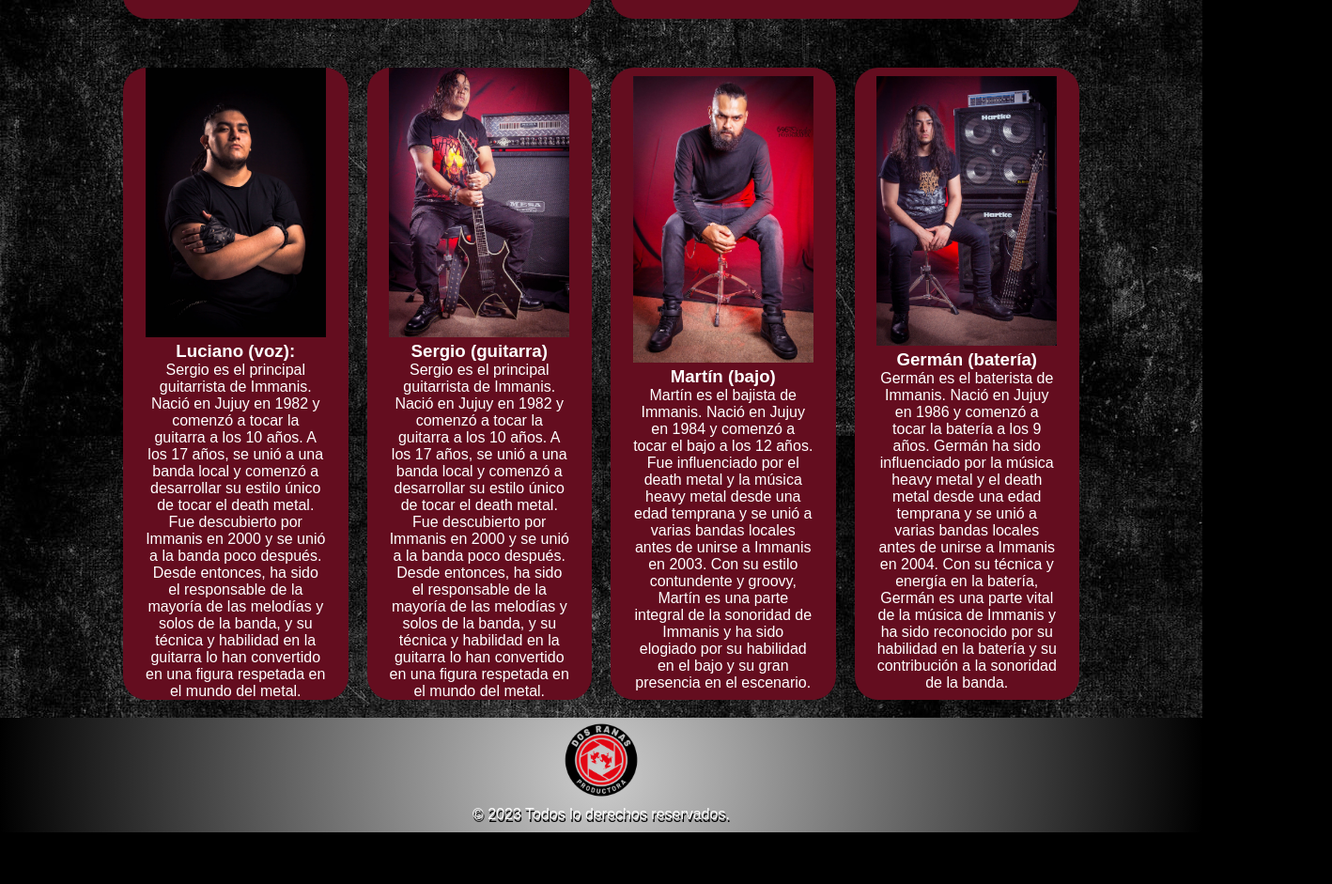
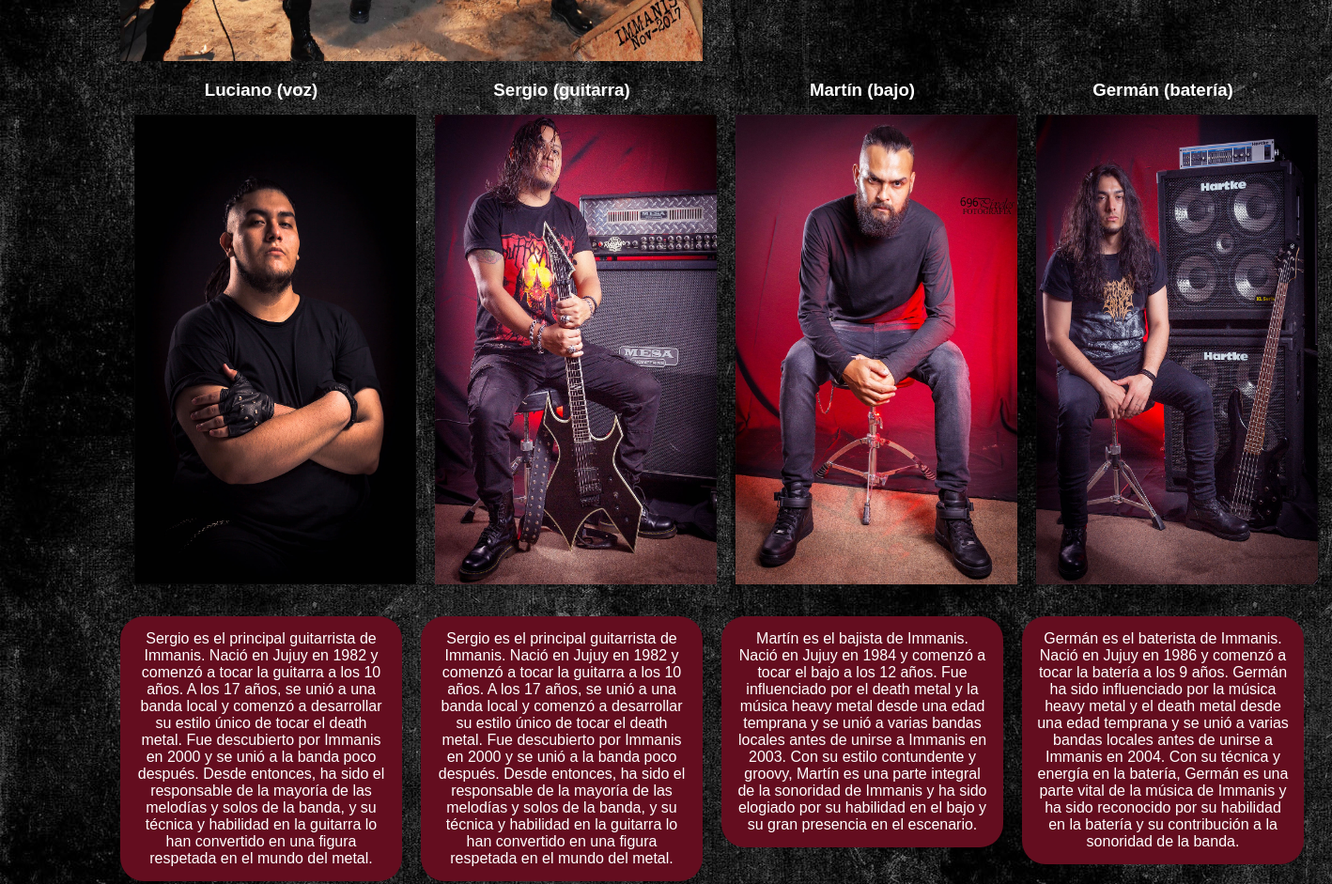
Before and after one commit to fherrera2190/Coderhouse-Proyecto-Final-WebDeveloper-MiprimeraWeb, a plain HTML site: page secciones/biografia.html in a window 1280 px wide. Shown: the part 664-1605 px from the top of the page at 94% size, 1418 px wide, since content can reach past the window. Before the commit the page ends 1550 px from the top, so only its background shows below. Drawn offline with nearby package versions, Linux system fonts and the light colour scheme.

Commit message:
Merge branch 'main' of https://github.com/fherrera2190/PreEntrega2HerreraFernando

```diff
--- a/css/estilos.css
+++ b/css/estilos.css
@@ -118,13 +118,27 @@
 .main-biografia {
   text-align: center; }
   .main-biografia .grid-padre-bio {
-    padding: 3px;
     width: 80%;
     margin: auto;
     display: flex;
     flex-direction: column; }
+  .main-biografia p {
+    border-radius: 25px;
+    background-color: #640d1f;
+    padding: 5%;
+    margin: 5% 0px; }
   .main-biografia .img-bio {
-    width: 100%; }
+    width: 100%;
+    height: 100%; }
+  .main-biografia .img-int {
+    margin: 5%;
+    width: 200px;
+    height: 300px; }
+
+@media (min-width: 768px) {
+  .card-container {
+    display: flex;
+    align-items: center; } }
 
 @media (min-width: 1024px) {
   .grid-padre-bio {
@@ -136,66 +150,20 @@
  "integrante1 integrante2 integrante3 integrante4";
     border-radius: 25px; }
   .foto1 {
-    margin: 1rem 0px;
-    grid-area: foto1;
-    border-radius: 25px;
-    background-color: #640d1f; }
+    grid-area: foto1; }
   .biografia {
     grid-area: biografia;
     padding: 1.5rem;
     margin: 1rem 0px;
     display: flex;
     flex-direction: column;
-    justify-content: center;
-    border-radius: 25px;
-    background-color: #640d1f; }
-  .integrante1 {
-    margin: 1rem 0px;
-    display: flex;
-    flex-direction: column;
-    justify-content: center;
-    grid-area: integrante1;
-    border-radius: 25px;
-    background-color: #640d1f; }
-    .integrante1 div {
-      margin: auto;
-      width: 80%; } }
-
-.integrante2 {
-  margin: 1rem 0px;
-  display: flex;
-  flex-direction: column;
-  justify-content: center;
-  grid-area: integrante2;
-  border-radius: 25px;
-  background-color: #640d1f; }
-  .integrante2 div {
-    margin: auto;
-    width: 80%; }
-
-.integrante3 {
-  margin: 1rem 0px;
-  display: flex;
-  flex-direction: column;
-  justify-content: center;
-  grid-area: integrante3;
-  border-radius: 25px;
-  background-color: #640d1f; }
-  .integrante3 div {
-    margin: auto;
-    width: 80%; }
-
-.integrante4 {
-  margin: 1rem 0px;
-  display: flex;
-  flex-direction: column;
-  justify-content: center;
-  grid-area: integrante4;
-  border-radius: 25px;
-  background-color: #640d1f; }
-  .integrante4 div {
-    margin: auto;
-    width: 80%; }
+    justify-content: center; }
+  .img-int {
+    margin: 5%;
+    width: 300px !important;
+    height: 500px !important; }
+  .card-container {
+    display: block; } }
 
 .main-eventos h1 {
   color: #838304;
--- a/scss/secciones/_main-biografia.scss
+++ b/scss/secciones/_main-biografia.scss
@@ -4,19 +4,38 @@
   text-align: center;
 
   .grid-padre-bio {
-    padding: 3px;
+
     width: 80%;
     margin: auto;
     display: flex;
     flex-direction: column;
   }
 
+  p {
+    border-radius: 25px;
+    background-color: rgb(100, 13, 31);
+    padding: 5%;
+    margin: 5% 0px;
+  }
+
   .img-bio {
     width: 100%;
+    height: 100%;
+  }
+
+  .img-int {
+    margin: 5%;
+    width: 200px;
+    height: 300px;
   }
 }
 
-// QUERY BIOGRAFIA
+@include tablet {
+  .card-container {
+    display: flex;
+    align-items: center;
+  }
+}
 
 @include desktop {
   .grid-padre-bio {
@@ -31,10 +50,7 @@
   }
 
   .foto1 {
-    margin: 1rem 0px;
     grid-area: foto1;
-    border-radius: 25px;
-    background-color: rgb(100, 13, 31);
   }
 
   .biografia {
@@ -44,67 +60,15 @@
     display: flex;
     flex-direction: column;
     justify-content: center;
-    border-radius: 25px;
-    background-color: rgb(100, 13, 31);
   }
 
-  .integrante1 {
-    margin: 1rem 0px;
-    display: flex;
-    flex-direction: column;
-    justify-content: center;
-    grid-area: integrante1;
-    border-radius: 25px;
-    background-color: rgb(100, 13, 31);
+  .img-int {
+    margin: 5%;
+    width: 300px !important;
+    height: 500px !important;
+  }
 
-    div {
-      margin: auto;
-      width: 80%;
-    }
+  .card-container {
+    display: block;
   }
 }
-
-.integrante2 {
-  margin: 1rem 0px;
-  display: flex;
-  flex-direction: column;
-  justify-content: center;
-  grid-area: integrante2;
-  border-radius: 25px;
-  background-color: rgb(100, 13, 31);
-
-  div {
-    margin: auto;
-    width: 80%;
-  }
-}
-
-.integrante3 {
-  margin: 1rem 0px;
-  display: flex;
-  flex-direction: column;
-  justify-content: center;
-  grid-area: integrante3;
-  border-radius: 25px;
-  background-color: rgb(100, 13, 31);
-
-  div {
-    margin: auto;
-    width: 80%;
-  }
-}
-
-.integrante4 {
-  margin: 1rem 0px;
-  display: flex;
-  flex-direction: column;
-  justify-content: center;
-  grid-area: integrante4;
-  border-radius: 25px;
-  background-color: rgb(100, 13, 31);
-
-  div {
-    margin: auto;
-    width: 80%;
-  }
-}
--- a/scss/secciones/_main-tienda.scss
+++ b/scss/secciones/_main-tienda.scss
@@ -1,3 +1,4 @@
+// CSS TIENDA
 @include desktop {
     .main-tienda {
         h1{
--- a/secciones/biografia.html
+++ b/secciones/biografia.html
@@ -70,7 +70,6 @@
           <img src="../recursos/c2.jpg" class="img-bio" alt="Integrantes" />
         </div>
         <div class="biografia">
-          <h2>IMMANIS - DEATH METAL - JUJUY</h2>
           <p>
             Immanis es una banda de death metal formada en Jujuy, Argentina en
             el año 2000. La banda está compuesta por cuatro miembros: Luciano
@@ -96,9 +95,9 @@
           </p>
         </div>
         <div class="integrante1">
-          <div>
-            <img src="../recursos/cantante1.jpg" class="img-bio" alt="" />
-            <h3>Luciano (voz):</h3>
+          <h3>Luciano (voz)</h3>
+          <div class="card-container">
+            <img src="../recursos/cantante1.jpg" class="img-int" alt="" />
             <p>
               Sergio es el principal guitarrista de Immanis. Nació en Jujuy en
               1982 y comenzó a tocar la guitarra a los 10 años. A los 17 años,
@@ -112,9 +111,9 @@
           </div>
         </div>
         <div class="integrante2">
-          <div>
-            <img src="../recursos/edgardo.jpg" class="img-bio" alt="" />
-            <h3>Sergio (guitarra)</h3>
+          <h3>Sergio (guitarra)</h3>
+          <div class="card-container">
+            <img src="../recursos/edgardo.jpg" class="img-int" alt="" />
             <p>
               Sergio es el principal guitarrista de Immanis. Nació en Jujuy en
               1982 y comenzó a tocar la guitarra a los 10 años. A los 17 años,
@@ -128,9 +127,9 @@
           </div>
         </div>
         <div class="integrante3">
-          <div>
-            <img src="../recursos/matias.jpg" class="img-bio" alt="" />
-            <h3>Martín (bajo)</h3>
+          <h3>Martín (bajo)</h3>
+          <div class="card-container">
+            <img src="../recursos/matias.jpg" class="img-int" alt="" />
             <p>
               Martín es el bajista de Immanis. Nació en Jujuy en 1984 y comenzó
               a tocar el bajo a los 12 años. Fue influenciado por el death metal
@@ -143,9 +142,9 @@
           </div>
         </div>
         <div class="integrante4">
-          <div>
-            <img src="../recursos/alexis.jpg" class="img-bio" alt="" />
-            <h3>Germán (batería)</h3>
+          <h3>Germán (batería)</h3>
+          <div class="card-container">
+            <img src="../recursos/alexis.jpg" class="img-int" alt="" />
             <p>
               Germán es el baterista de Immanis. Nació en Jujuy en 1986 y
               comenzó a tocar la batería a los 9 años. Germán ha sido
```
Also changed, not shown: scss/secciones/_main-video.scss (+18 -15 lines), secciones/tienda.html (+33 -33 lines).
